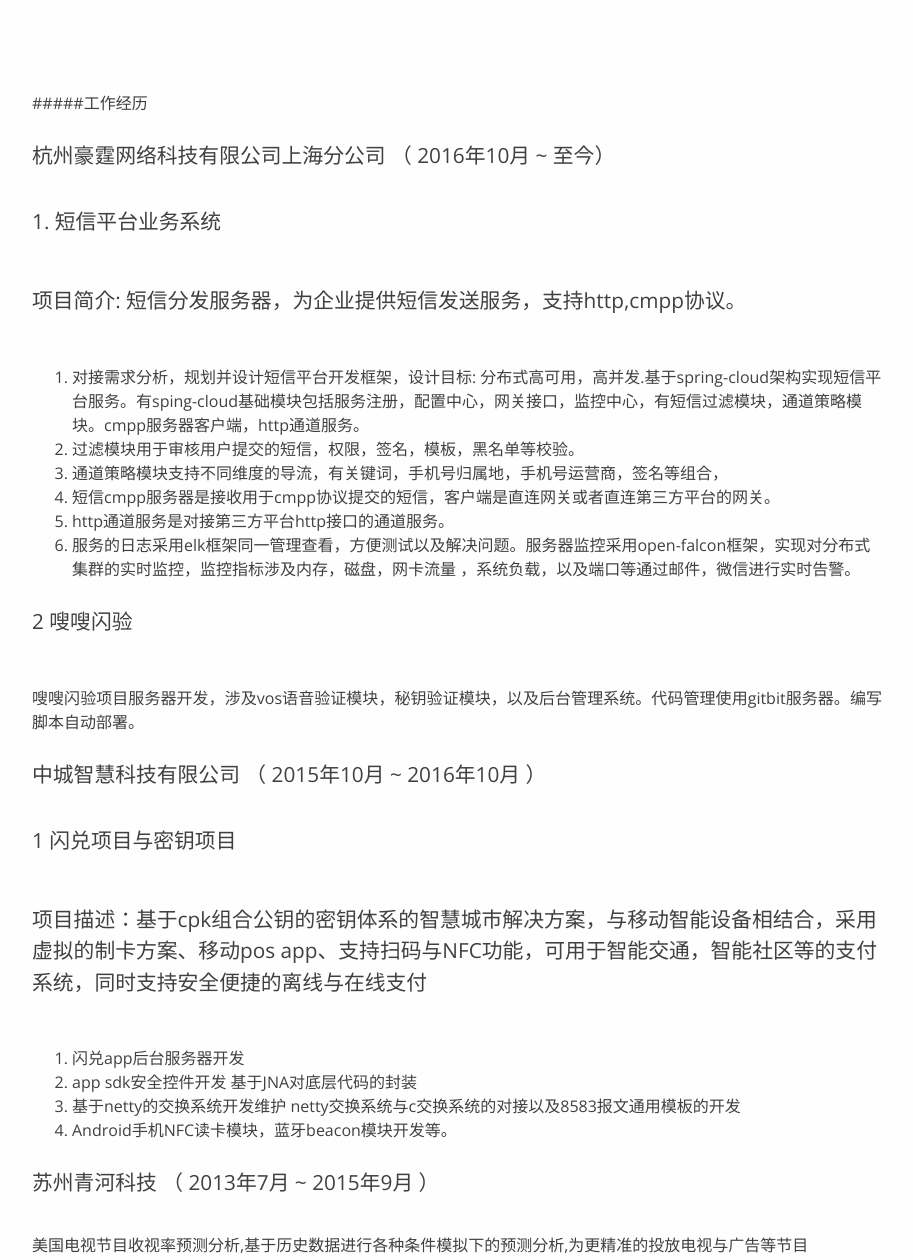
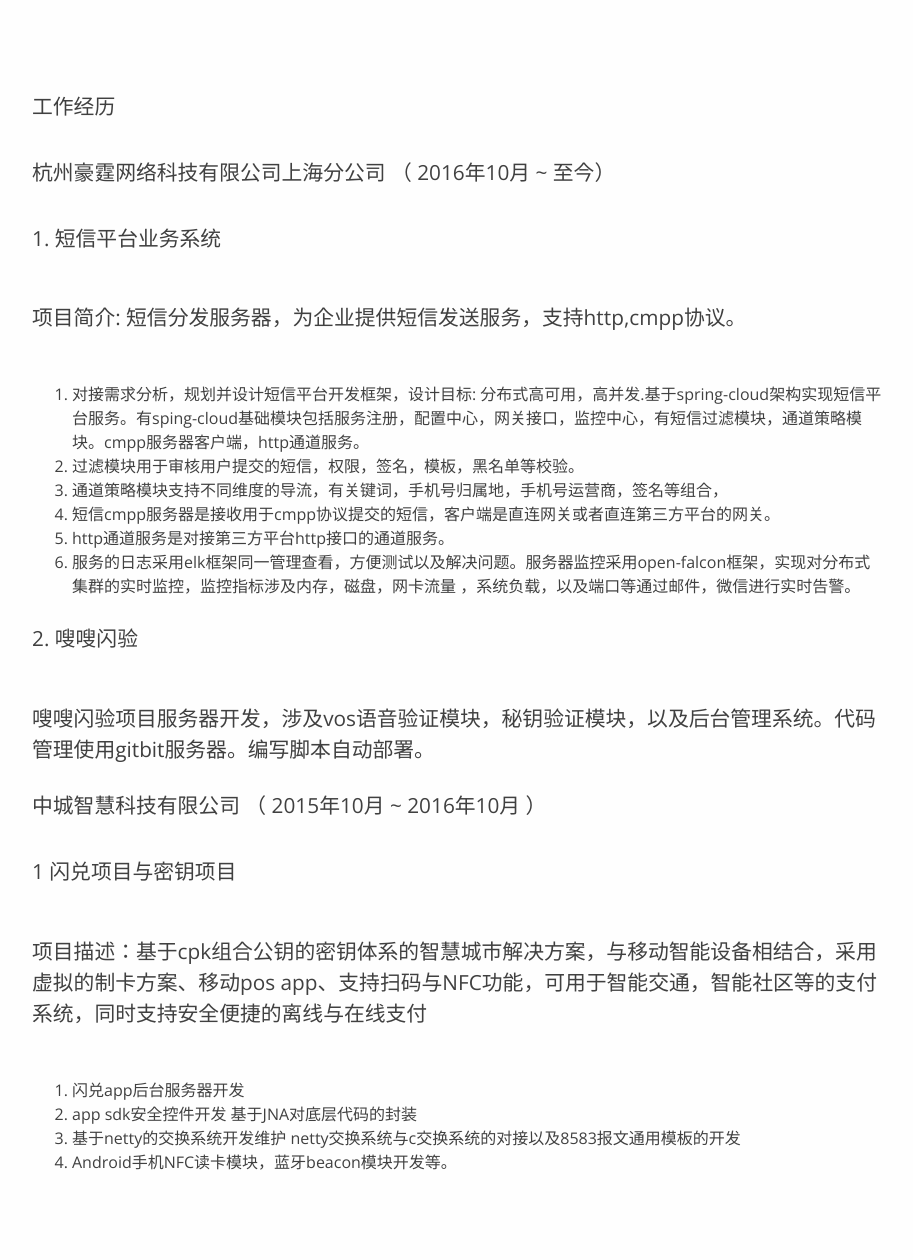
Before and after one commit to xwfsdjk/xwfsdjk.github.io, a plain HTML site: page about/index.html in a window 1280 px wide. Shown: the part 723-1983 px from the top of the page, without its empty margins (183-1096 px from the left). Drawn offline with nearby package versions, Linux system fonts and the light colour scheme; a web font is replaced by a local one.

Commit message:
Site updated: 2017-12-08 13:03:36

```diff
--- a/about/index.html
+++ b/about/index.html
@@ -33,18 +33,18 @@
 <link rel="canonical" href="http://yoursite.com/about/"/>
 
 
-<meta name="description" content="联系方式 手机  15651113748 Email  15651113748@126.com QQ  743709284        个人信息 徐万发/男/1991 本科/苏州大学计算机系 工作年限 4年 期望职位：Java高级程序员 期望城市：上海   #####工作经历 杭州豪霆网络科技有限公司上海分公司 （ 2016年10月 ~ 至今）1. 短信平台业务系统项目简介:  短信分发服务器">
+<meta name="description" content="联系方式 手机  15651113748 Email  15651113748@126.com QQ  743709284        个人信息 徐万发/男/1991 本科/苏州大学计算机系 工作年限 4年 期望职位：Java高级程序员 期望城市：上海   工作经历杭州豪霆网络科技有限公司上海分公司 （ 2016年10月 ~ 至今）1. 短信平台业务系统项目简介:  短信分发服务器，为企业提供">
 <meta property="og:type" content="website">
 <meta property="og:title" content="个人简历">
 <meta property="og:url" content="http://yoursite.com/about/index.html">
 <meta property="og:site_name" content="徐万发的博客">
-<meta property="og:description" content="联系方式 手机  15651113748 Email  15651113748@126.com QQ  743709284        个人信息 徐万发/男/1991 本科/苏州大学计算机系 工作年限 4年 期望职位：Java高级程序员 期望城市：上海   #####工作经历 杭州豪霆网络科技有限公司上海分公司 （ 2016年10月 ~ 至今）1. 短信平台业务系统项目简介:  短信分发服务器">
+<meta property="og:description" content="联系方式 手机  15651113748 Email  15651113748@126.com QQ  743709284        个人信息 徐万发/男/1991 本科/苏州大学计算机系 工作年限 4年 期望职位：Java高级程序员 期望城市：上海   工作经历杭州豪霆网络科技有限公司上海分公司 （ 2016年10月 ~ 至今）1. 短信平台业务系统项目简介:  短信分发服务器，为企业提供">
 <meta property="og:locale" content="zh-cn">
 <meta property="og:image" content="http://yoursite.com/about/index/xwf.png">
-<meta property="og:updated_time" content="2017-12-08T04:58:24.000Z">
+<meta property="og:updated_time" content="2017-12-08T05:03:24.000Z">
 <meta name="twitter:card" content="summary">
 <meta name="twitter:title" content="个人简历">
-<meta name="twitter:description" content="联系方式 手机  15651113748 Email  15651113748@126.com QQ  743709284        个人信息 徐万发/男/1991 本科/苏州大学计算机系 工作年限 4年 期望职位：Java高级程序员 期望城市：上海   #####工作经历 杭州豪霆网络科技有限公司上海分公司 （ 2016年10月 ~ 至今）1. 短信平台业务系统项目简介:  短信分发服务器">
+<meta name="twitter:description" content="联系方式 手机  15651113748 Email  15651113748@126.com QQ  743709284        个人信息 徐万发/男/1991 本科/苏州大学计算机系 工作年限 4年 期望职位：Java高级程序员 期望城市：上海   工作经历杭州豪霆网络科技有限公司上海分公司 （ 2016年10月 ~ 至今）1. 短信平台业务系统项目简介:  短信分发服务器，为企业提供">
 <meta name="twitter:image" content="http://yoursite.com/about/index/xwf.png">
 
 
@@ -124,8 +124,7 @@
 <li>期望城市：上海</li>
 </ul>
 <hr>
-<p>#####工作经历</p>
-<h5 id="杭州豪霆网络科技有限公司上海分公司-（-2016年10月-至今）"><a href="#杭州豪霆网络科技有限公司上海分公司-（-2016年10月-至今）" class="headerlink" title="杭州豪霆网络科技有限公司上海分公司 （ 2016年10月 ~ 至今）"></a>杭州豪霆网络科技有限公司上海分公司 （ 2016年10月 ~ 至今）</h5><h6 id="1-短信平台业务系统"><a href="#1-短信平台业务系统" class="headerlink" title="1. 短信平台业务系统"></a>1. 短信平台业务系统</h6><h6 id="项目简介-短信分发服务器，为企业提供短信发送服务，支持http-cmpp协议。"><a href="#项目简介-短信分发服务器，为企业提供短信发送服务，支持http-cmpp协议。" class="headerlink" title="项目简介:  短信分发服务器，为企业提供短信发送服务，支持http,cmpp协议。"></a>项目简介:  短信分发服务器，为企业提供短信发送服务，支持http,cmpp协议。</h6><ol>
+<h5 id="工作经历"><a href="#工作经历" class="headerlink" title="工作经历"></a>工作经历</h5><h5 id="杭州豪霆网络科技有限公司上海分公司-（-2016年10月-至今）"><a href="#杭州豪霆网络科技有限公司上海分公司-（-2016年10月-至今）" class="headerlink" title="杭州豪霆网络科技有限公司上海分公司 （ 2016年10月 ~ 至今）"></a>杭州豪霆网络科技有限公司上海分公司 （ 2016年10月 ~ 至今）</h5><h6 id="1-短信平台业务系统"><a href="#1-短信平台业务系统" class="headerlink" title="1. 短信平台业务系统"></a>1. 短信平台业务系统</h6><h6 id="项目简介-短信分发服务器，为企业提供短信发送服务，支持http-cmpp协议。"><a href="#项目简介-短信分发服务器，为企业提供短信发送服务，支持http-cmpp协议。" class="headerlink" title="项目简介:  短信分发服务器，为企业提供短信发送服务，支持http,cmpp协议。"></a>项目简介:  短信分发服务器，为企业提供短信发送服务，支持http,cmpp协议。</h6><ol>
 <li>对接需求分析，规划并设计短信平台开发框架，设计目标: 分布式高可用，高并发.基于spring-cloud架构实现短信平台服务。有sping-cloud基础模块包括服务注册，配置中心，网关接口，监控中心，有短信过滤模块，通道策略模块。cmpp服务器客户端，http通道服务。</li>
 <li>过滤模块用于审核用户提交的短信，权限，签名，模板，黑名单等校验。</li>
 <li>通道策略模块支持不同维度的导流，有关键词，手机号归属地，手机号运营商，签名等组合，</li>
@@ -133,13 +132,13 @@
 <li>http通道服务是对接第三方平台http接口的通道服务。</li>
 <li>服务的日志采用elk框架同一管理查看，方便测试以及解决问题。服务器监控采用open-falcon框架，实现对分布式集群的实时监控，监控指标涉及内存，磁盘，网卡流量 ，系统负载，以及端口等通过邮件，微信进行实时告警。</li>
 </ol>
-<h6 id="2-嗖嗖闪验"><a href="#2-嗖嗖闪验" class="headerlink" title="2 嗖嗖闪验"></a>2 嗖嗖闪验</h6><p>嗖嗖闪验项目服务器开发，涉及vos语音验证模块，秘钥验证模块，以及后台管理系统。代码管理使用gitbit服务器。编写脚本自动部署。</p>
-<h5 id="中城智慧科技有限公司-（-2015年10月-2016年10月-）"><a href="#中城智慧科技有限公司-（-2015年10月-2016年10月-）" class="headerlink" title="中城智慧科技有限公司 （ 2015年10月 ~ 2016年10月 ）"></a>中城智慧科技有限公司 （ 2015年10月 ~ 2016年10月 ）</h5><h6 id="1-闪兑项目与密钥项目"><a href="#1-闪兑项目与密钥项目" class="headerlink" title="1 闪兑项目与密钥项目"></a>1 闪兑项目与密钥项目</h6><h6 id="项目描述：基于cpk组合公钥的密钥体系的智慧城市解决方案，与移动智能设备相结合，采用虚拟的制卡方案、移动pos-app、支持扫码与NFC功能，可用于智能交通，智能社区等的支付系统，同时支持安全便捷的离线与在线支付"><a href="#项目描述：基于cpk组合公钥的密钥体系的智慧城市解决方案，与移动智能设备相结合，采用虚拟的制卡方案、移动pos-app、支持扫码与NFC功能，可用于智能交通，智能社区等的支付系统，同时支持安全便捷的离线与在线支付" class="headerlink" title="项目描述：基于cpk组合公钥的密钥体系的智慧城市解决方案，与移动智能设备相结合，采用虚拟的制卡方案、移动pos app、支持扫码与NFC功能，可用于智能交通，智能社区等的支付系统，同时支持安全便捷的离线与在线支付"></a>项目描述：基于cpk组合公钥的密钥体系的智慧城市解决方案，与移动智能设备相结合，采用虚拟的制卡方案、移动pos app、支持扫码与NFC功能，可用于智能交通，智能社区等的支付系统，同时支持安全便捷的离线与在线支付</h6><ol>
+<h6 id="2-嗖嗖闪验"><a href="#2-嗖嗖闪验" class="headerlink" title="2. 嗖嗖闪验"></a>2. 嗖嗖闪验</h6><h2 id="嗖嗖闪验项目服务器开发，涉及vos语音验证模块，秘钥验证模块，以及后台管理系统。代码管理使用gitbit服务器。编写脚本自动部署。"><a href="#嗖嗖闪验项目服务器开发，涉及vos语音验证模块，秘钥验证模块，以及后台管理系统。代码管理使用gitbit服务器。编写脚本自动部署。" class="headerlink" title="嗖嗖闪验项目服务器开发，涉及vos语音验证模块，秘钥验证模块，以及后台管理系统。代码管理使用gitbit服务器。编写脚本自动部署。"></a>嗖嗖闪验项目服务器开发，涉及vos语音验证模块，秘钥验证模块，以及后台管理系统。代码管理使用gitbit服务器。编写脚本自动部署。</h2><h5 id="中城智慧科技有限公司-（-2015年10月-2016年10月-）"><a href="#中城智慧科技有限公司-（-2015年10月-2016年10月-）" class="headerlink" title="中城智慧科技有限公司 （ 2015年10月 ~ 2016年10月 ）"></a>中城智慧科技有限公司 （ 2015年10月 ~ 2016年10月 ）</h5><h6 id="1-闪兑项目与密钥项目"><a href="#1-闪兑项目与密钥项目" class="headerlink" title="1 闪兑项目与密钥项目"></a>1 闪兑项目与密钥项目</h6><h6 id="项目描述：基于cpk组合公钥的密钥体系的智慧城市解决方案，与移动智能设备相结合，采用虚拟的制卡方案、移动pos-app、支持扫码与NFC功能，可用于智能交通，智能社区等的支付系统，同时支持安全便捷的离线与在线支付"><a href="#项目描述：基于cpk组合公钥的密钥体系的智慧城市解决方案，与移动智能设备相结合，采用虚拟的制卡方案、移动pos-app、支持扫码与NFC功能，可用于智能交通，智能社区等的支付系统，同时支持安全便捷的离线与在线支付" class="headerlink" title="项目描述：基于cpk组合公钥的密钥体系的智慧城市解决方案，与移动智能设备相结合，采用虚拟的制卡方案、移动pos app、支持扫码与NFC功能，可用于智能交通，智能社区等的支付系统，同时支持安全便捷的离线与在线支付"></a>项目描述：基于cpk组合公钥的密钥体系的智慧城市解决方案，与移动智能设备相结合，采用虚拟的制卡方案、移动pos app、支持扫码与NFC功能，可用于智能交通，智能社区等的支付系统，同时支持安全便捷的离线与在线支付</h6><ol>
 <li>闪兑app后台服务器开发</li>
 <li>app sdk安全控件开发 基于JNA对底层代码的封装</li>
 <li>基于netty的交换系统开发维护 netty交换系统与c交换系统的对接以及8583报文通用模板的开发</li>
 <li>Android手机NFC读卡模块，蓝牙beacon模块开发等。</li>
 </ol>
+<hr>
 <h5 id="苏州青河科技-（-2013年7月-2015年9月-）"><a href="#苏州青河科技-（-2013年7月-2015年9月-）" class="headerlink" title="苏州青河科技 （ 2013年7月 ~ 2015年9月 ）"></a>苏州青河科技 （ 2013年7月 ~ 2015年9月 ）</h5><p>美国电视节目收视率预测分析,基于历史数据进行各种条件模拟下的预测分析,为更精准的投放电视与广告等节目</p>
 <h5 id="技能清单"><a href="#技能清单" class="headerlink" title="技能清单"></a>技能清单</h5><ul>
 <li>Web开发：Java, Netty</li>
```
